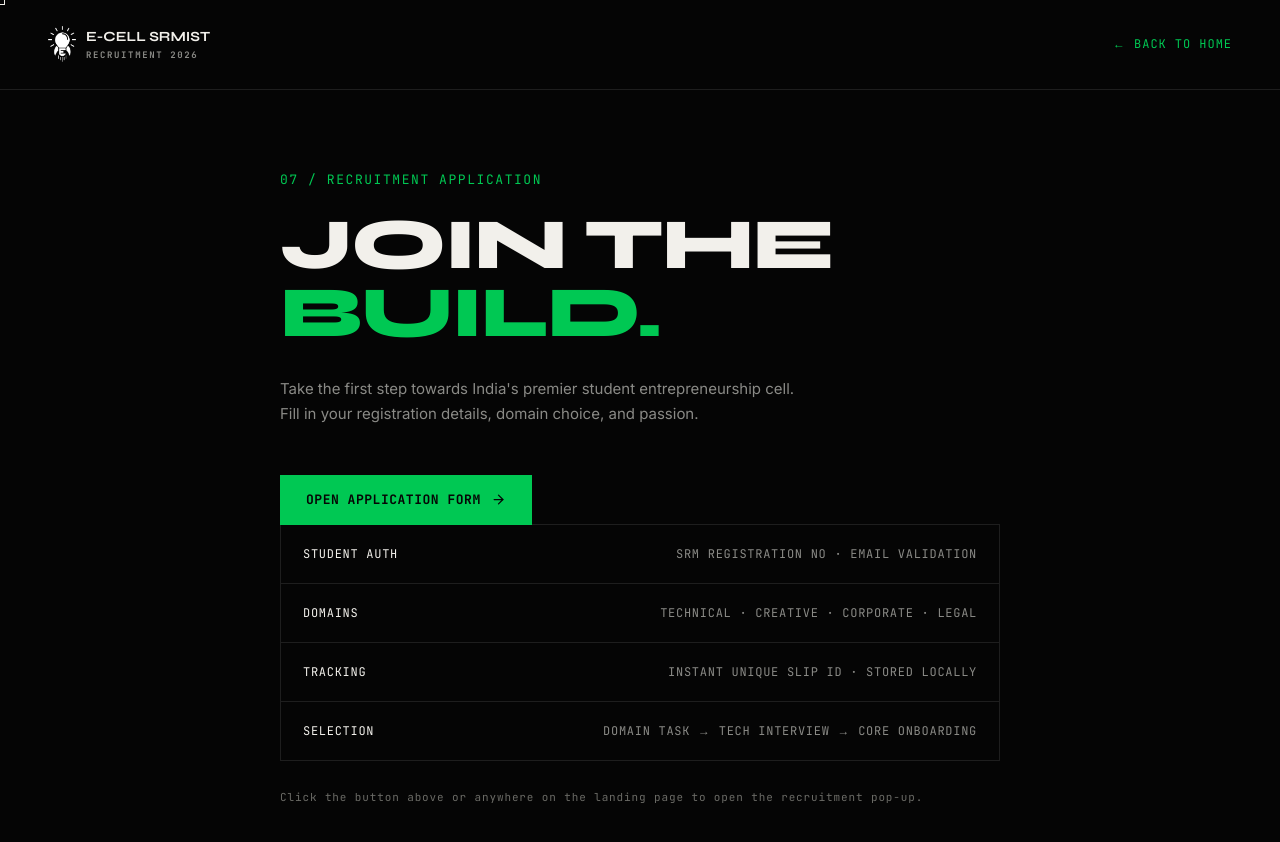
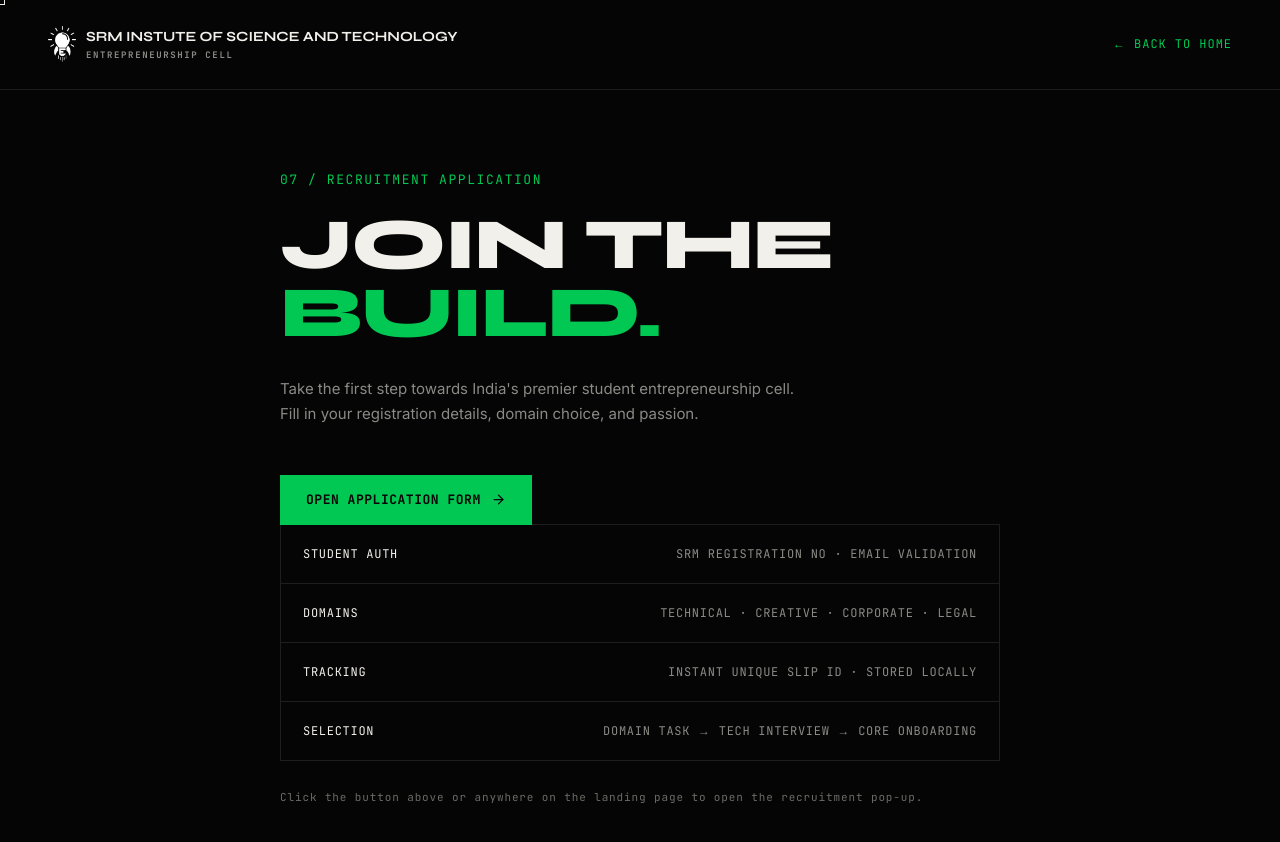
Before and after one commit to E-CELL-SRM/recruitment2026, a Next.js app: page /apply in a window 1280 px wide. Shown: the top 842 px of the page. Built offline with nearby package versions, Linux system fonts and the light colour scheme; no server answers.

Commit message:
Update institution name and subtitle in page.tsx

```diff
--- a/src/app/apply/page.tsx
+++ b/src/app/apply/page.tsx
@@ -21,8 +21,8 @@ export default function ApplyPage() {
             height={36}
           />
           <span>
-            E-CELL SRMIST
-            <span className={styles.sub}>RECRUITMENT 2026</span>
+            SRM INSTUTE OF SCIENCE AND TECHNOLOGY
+            <span className={styles.sub}>ENTREPRENEURSHIP CELL</span>
           </span>
         </Link>
         <Link href="/" className={styles.back} data-cursor="BACK">
```
